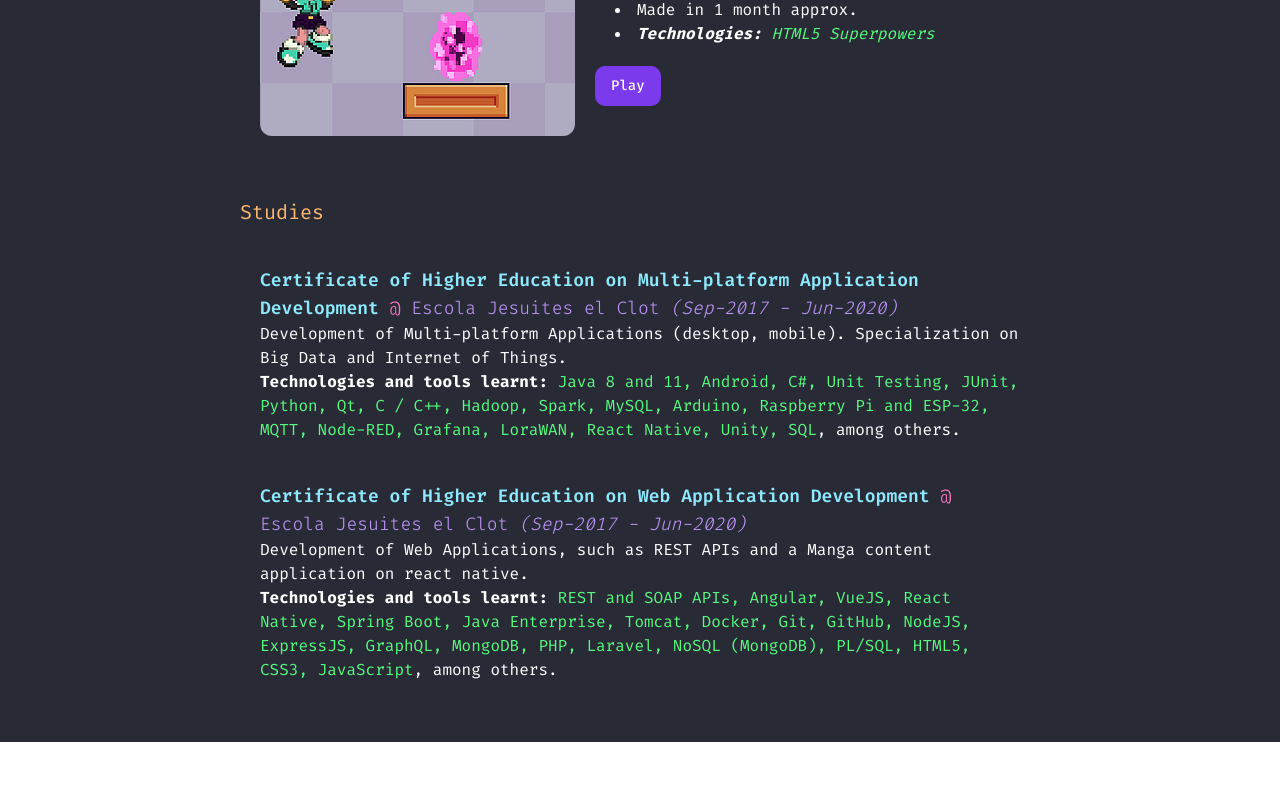
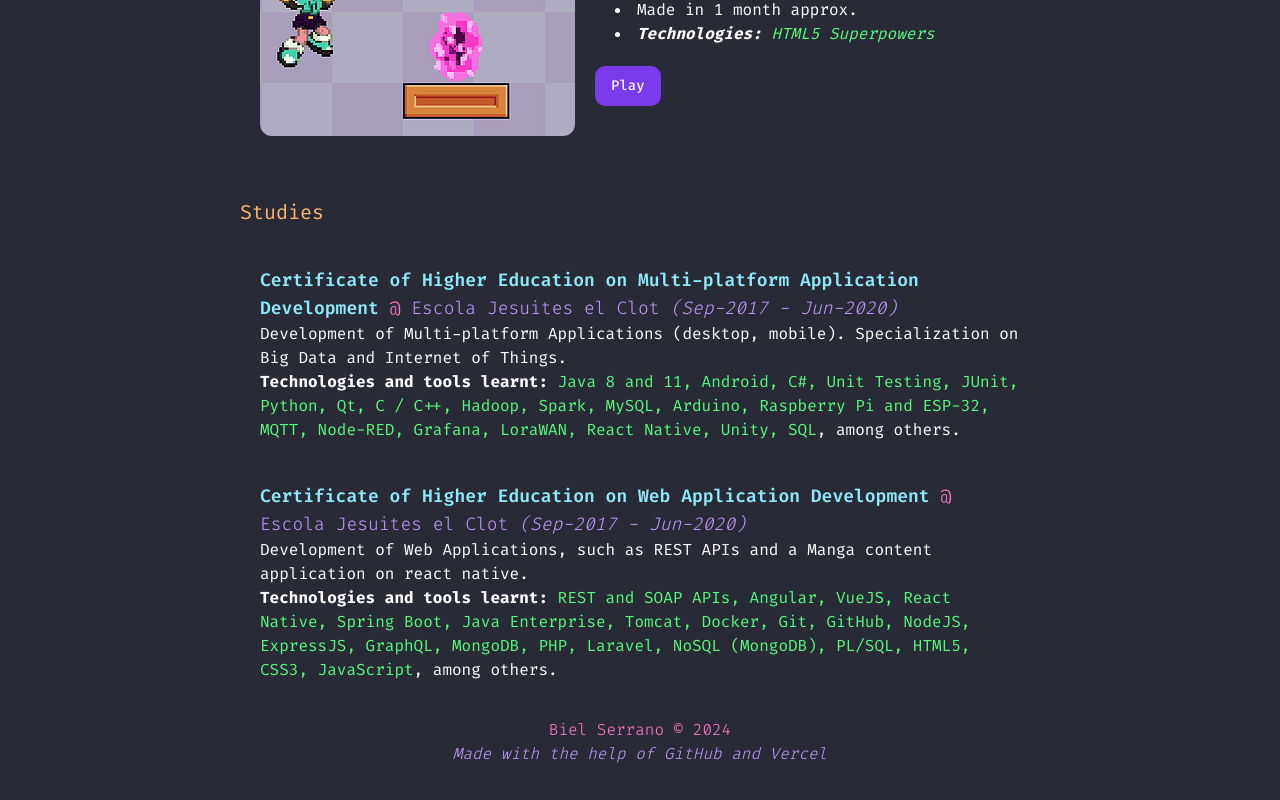
Before and after one commit to bielsesa/cv, a Next.js app: page / in a window 1280 px wide. Shown: the part 2590-3390 px from the top of the page. Before the commit the page ends 3332 px from the top, so only its background shows below. Built offline with nearby package versions, Linux system fonts and the light colour scheme.

Commit message:
Add small footer with copyright

```diff
--- a/app/page.tsx
+++ b/app/page.tsx
@@ -3,6 +3,7 @@ import Experience from "@/components/experience";
 import Gamedev from "@/components/gamedev";
 import Header from "@/components/header";
 import { Button } from "@/components/ui/button"
+import Footer from "@/components/footer";
 
 export default function Home() {
   return (
@@ -12,6 +13,7 @@ export default function Home() {
       <Experience />
       <Gamedev />
       <Studies />
+      <Footer />
     </main>
   );
 }
--- /dev/null
+++ b/components/footer.tsx
@@ -0,0 +1,8 @@
+export default function Footer() {
+    return (
+        <div className="flex-0.5" id="footer">
+            <p className="text-pink font-light text-center">Biel Serrano © 2024</p>
+            <p className="text-lavender italic font-light text-center">Made with the help of GitHub and Vercel</p>
+        </div>
+    );
+}
```
